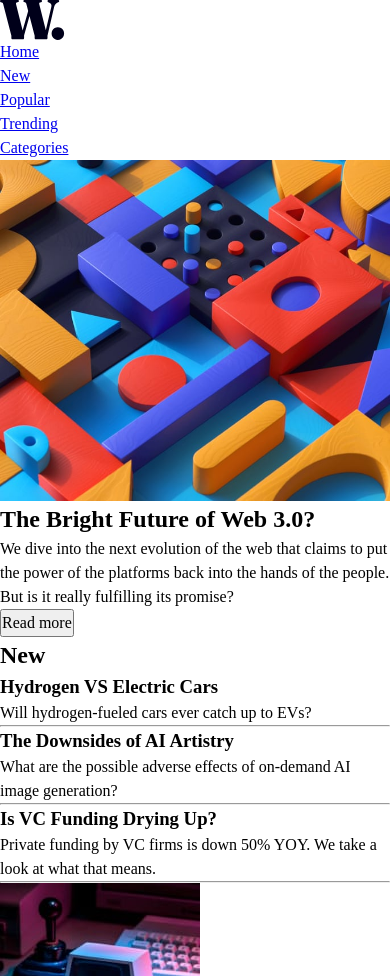
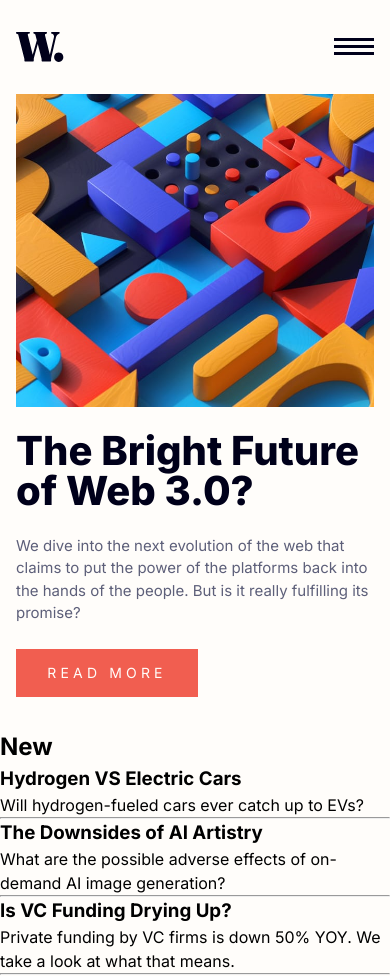
Before and after one commit to climb512/news-homepage-main, a plain HTML site: page index.html in a window 390 px wide. Shown: the top 976 px of the page. Drawn offline with Linux system fonts and the light colour scheme.

Commit message:
css/mobile - hero section

```diff
--- a/css/style.css
+++ b/css/style.css
@@ -1,5 +1,5 @@
 :root {
-    --ff-inter: font-family: 'Inter', sans-serif;
+    --ff-inter: 'Inter', sans-serif;
     --fw-reg: 400;
     --fw-semi-bold: 700;
     --fw-bold: 800;
@@ -13,3 +13,68 @@
     --clr-very-dark: hsl(240, 100%, 5%);
 
 }
+body {
+    font-family: var(--ff-inter);
+    background-color: var(--clr-bg);
+}
+
+section {
+    margin: 32px 0;
+}
+
+.header {
+    display: flex;
+    flex-direction: row;
+    justify-content: space-between;
+    align-items: center;
+    padding: 32px 1rem;
+}
+
+.logo {
+    width: 3rem;
+}
+
+.nav {
+    display: none;
+}
+
+.hero-section {
+    display: flex;
+    flex-direction: column;
+    justify-content:left;
+    padding: 0 1rem;
+    gap: 1.5rem;
+    margin-top: 0;
+}
+
+.hero-img {
+
+}
+
+.hero-title {
+    font-size: 2.5rem;
+    font-weight: var(--fw-bold);
+    line-height: 2.5rem;
+    color: var(--clr-very-dark);
+}
+
+.hero-text {
+    font-size: var(--fs-p);
+    color: var(--clr-dark);
+}
+
+.cta {
+    width: 182px;
+    background-color: var(--clr-cta);
+    color: var(--clr-bg);
+    font-size: 14px;
+    font-weight: var(--fw-reg);
+    text-transform: uppercase;
+    letter-spacing: .26rem;
+    min-height: 48px;
+    border: 1px;
+    cursor: pointer;
+    overflow: hidden;
+    padding: 0px;
+    touch-action: manipulation;
+}
--- a/index.html
+++ b/index.html
@@ -21,7 +21,8 @@
 <body>
   <header class="header">
     <img src="assets/images/logo.svg" alt="" class="logo" />
-    <nav>
+    <img src="assets/images/icon-menu.svg" alt="menu closed icon" class="hamburger">
+    <nav class="nav">
       <ul class="top-level">
         <li class="top-level-item"><a href="#">Home</a></li>
         <li class="top-level-item"><a href="#">New</a></li>
@@ -33,9 +34,10 @@
   </header>
 
   <div class="flex-container">
-    <section class="hero"><img src="assets/images/image-web-3-mobile.jpg" alt="">
-      <h1>The Bright Future of Web 3.0?</h1>
-      <p class="post-text">We dive into the next evolution of the web that claims to put the power of the platforms back
+    <section class="hero-section">
+      <img src="assets/images/image-web-3-mobile.jpg" alt="" class="hero-img">
+      <h1 class="hero-title">The Bright Future of Web 3.0?</h1>
+      <p class="hero-text">We dive into the next evolution of the web that claims to put the power of the platforms back
         into the hands of the
         people.
         But is it really fulfilling its promise?</p>
```
